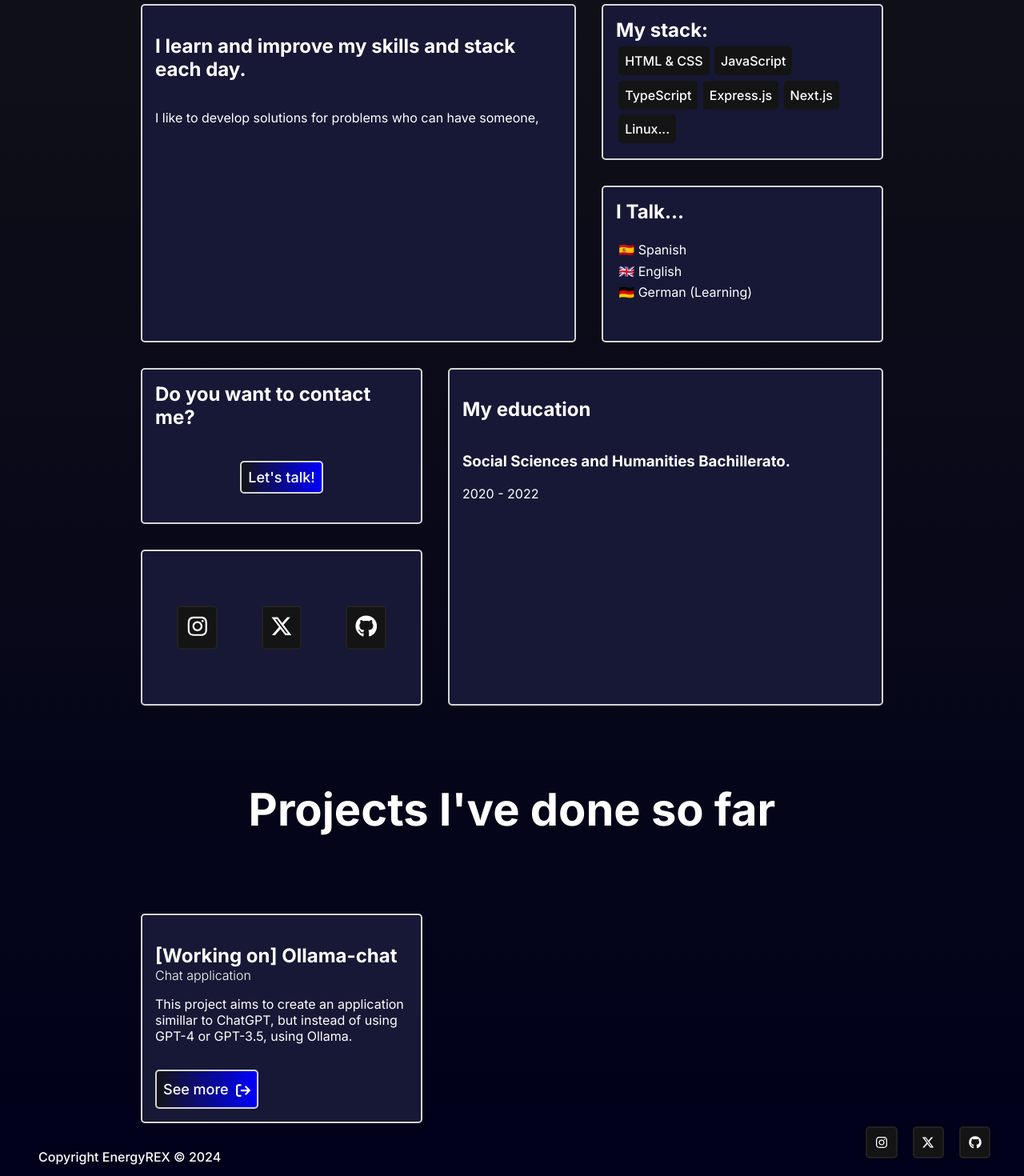
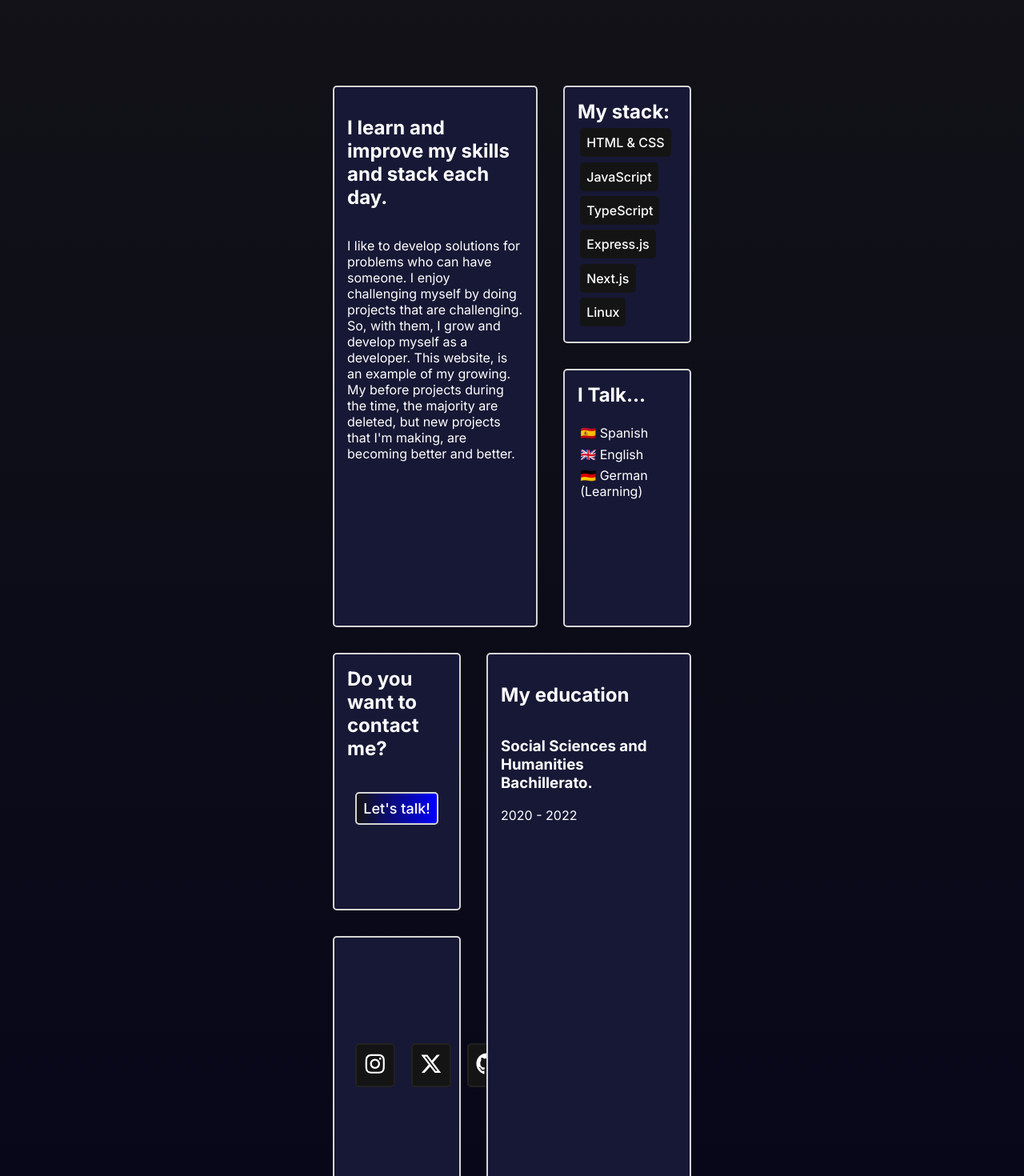
Before and after one commit to EnergyREX/Portfolio, a Next.js app: page / in a window 1280 px wide. Shown: the part 640-2110 px from the top of the page at 80% size. Built offline with nearby package versions, Linux system fonts and the light colour scheme.

Commit message:
Little changes on Styles

```diff
--- a/app/(root)/globals.module.css
+++ b/app/(root)/globals.module.css
@@ -2,4 +2,7 @@
   margin: 0px;
 
   background: linear-gradient(to bottom, #161616, #00001b);
+
+  padding-right: 25rem;
+  padding-left: 25rem;
 }
--- a/app/(root)/main.module.css
+++ b/app/(root)/main.module.css
@@ -4,9 +4,6 @@
 
     align-items: center;
     justify-content: center;
-
-    padding-right: 19rem;
-    padding-left: 19rem;
 
     text-wrap: pretty;
     text-align: center;
@@ -66,8 +63,6 @@
 .about__main {
     display: grid;
 
-    padding-right: 10rem;
-    padding-left: 10rem;
 
     margin-top: 10rem;
     margin-bottom: 3rem;
@@ -207,9 +202,6 @@
     justify-content: center;
 
     margin-top: 0px;
-
-    margin-right: 10rem;
-    margin-left: 10rem;
 }
 
 .projects__title {
--- a/app/(root)/page.tsx
+++ b/app/(root)/page.tsx
@@ -1,11 +1,21 @@
+'use client'
+
+import react, { useState, useEffect, useRef } from "react";
 import Link from "next/link"
 import { FaArrowRight, FaGithub, FaInstagram, FaXTwitter, FaArrowRightFromBracket } from "react-icons/fa6"
+
+import gsap from "gsap";
+import { useGSAP } from '@gsap/react';
 
 import styles from "./main.module.css";
 import Card from "../ui/components/Card";
 
 
 export default function Portfolio() {
+
+    const [stack, setStack] = useState('')
+
+
     return (
       <main>
         <section className={styles.hero__main}>
@@ -18,7 +28,13 @@ export default function Portfolio() {
 
           <Card className={styles.cardBlock__phrase}>
             <h1>I learn and improve my skills and stack each day.</h1>
-            <p>I like to develop solutions for problems who can have someone, </p>
+            <p>
+              I like to develop solutions for problems who can have someone.
+              I enjoy challenging myself by doing projects that are challenging.
+              So, with them, I grow and develop myself as a developer. This website, is an
+              example of my growing. My before projects during the time, the majority are deleted, but
+              new projects that I'm making, are becoming better and better.
+              </p>
           </Card>
 
           <Card className={styles.cardBlock__stack}>
@@ -26,7 +42,7 @@ export default function Portfolio() {
             <div className={styles.stack__badges}>
             <p className={styles.stack__badge}>HTML & CSS</p> <p className={styles.stack__badge}>JavaScript</p>
             <p className={styles.stack__badge}>TypeScript</p> <p className={styles.stack__badge}>Express.js</p>
-            <p className={styles.stack__badge}>Next.js</p> <p className={styles.stack__badge}>Linux...</p>
+            <p className={styles.stack__badge}>Next.js</p> <p className={styles.stack__badge}>Linux</p>
             </div>
           </Card>
           <Card className={styles.cardBlock__languages}>
--- a/app/lib/constants.ts
+++ b/app/lib/constants.ts
@@ -0,0 +1,5 @@
+const stack = {
+    frontend: ["HTML & CSS", "JS", "React.js", "Next.js"],
+    backend: ["Java", "SQL", "Bash"],
+    systems: ["Linux"]
+}
--- a/app/ui/components/Footer/footer.module.css
+++ b/app/ui/components/Footer/footer.module.css
@@ -4,9 +4,8 @@
     flex-wrap: wrap;
     justify-content: space-between;
 
-    margin-left: 3rem;
-    margin-right: 2rem;
     margin-bottom: 2rem;
+    margin-top: 3rem;
 
     color: #fff;
 }
--- a/app/ui/components/Nav/Navbar.module.css
+++ b/app/ui/components/Nav/Navbar.module.css
@@ -2,8 +2,6 @@
     display: flex;
     flex-direction: row;
     justify-content: flex-end;
-
-    padding-right: 20rem;
 }
 
 .navbar__body {
--- a/package.json
+++ b/package.json
@@ -9,6 +9,8 @@
     "lint": "next lint"
   },
   "dependencies": {
+    "@gsap/react": "^2.1.1",
+    "gsap": "^3.12.5",
     "next": "14.2.3",
     "react": "^18.3.1",
     "react-dom": "^18.3.1",
```
Also changed, not shown: 2 other files (tests, documents, lock files or other folders).
